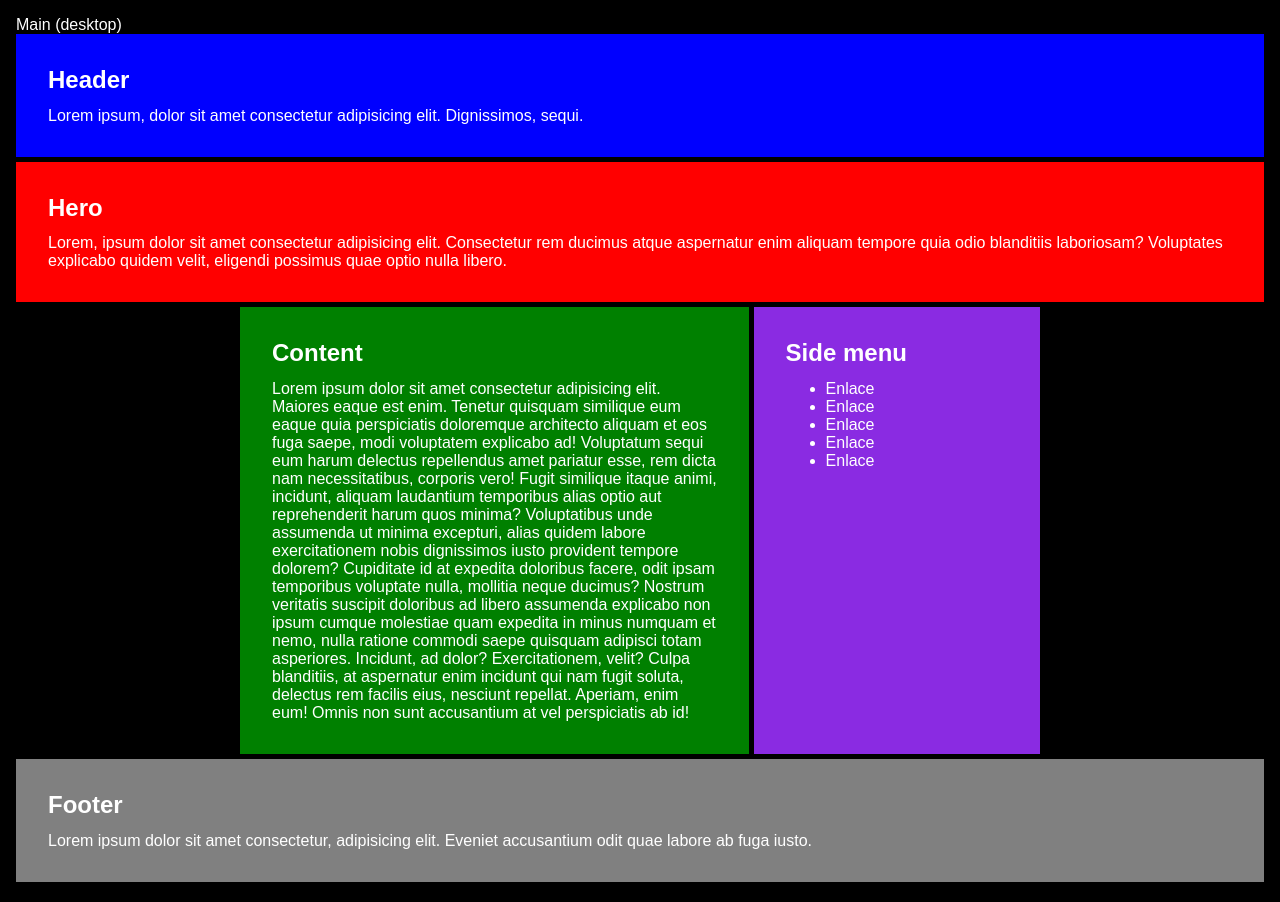
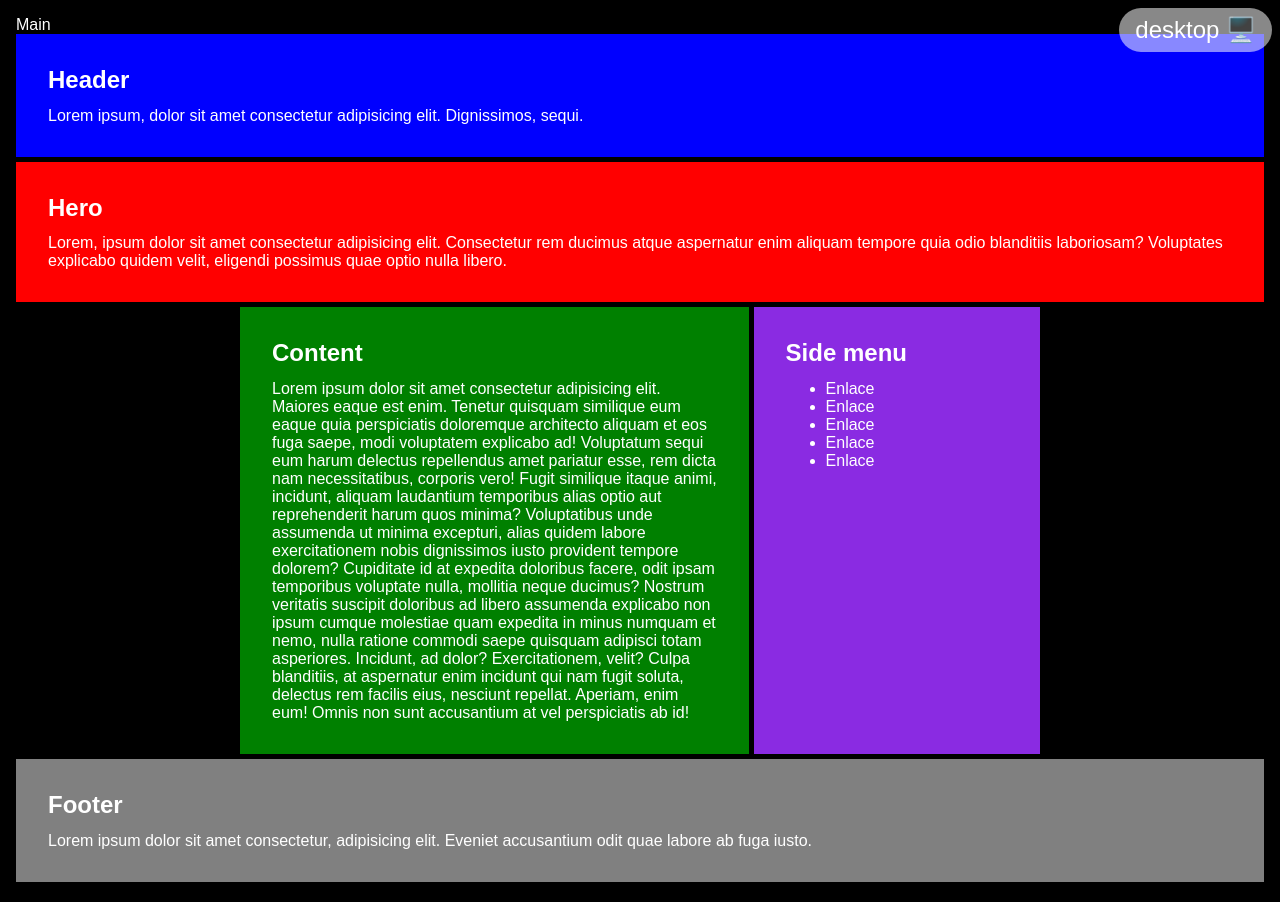
Before and after one commit to xavi-mat/boot008-css2, a plain HTML site: page index.html in a window 1280 px wide. Drawn offline with Linux system fonts and the light colour scheme.

Commit message:
Right informative tab
Right informativev tab with position fixed and device icon.

```diff
--- a/index.html
+++ b/index.html
@@ -10,11 +10,13 @@
 </head>
 
 <body>
+  <div class="side-info">
+    <span class="phone">phone &#128241;</span>
+    <span class="tablet">tablet &#128187;</span>
+    <span class="desktop">desktop &#128421;&#65039;</span>
+  </div>
   <main>
     Main
-    <span class="phone">(phone)</span>
-    <span class="tablet">(tablet)</span>
-    <span class="desktop">(desktop)</span>
     <header class="header padded">
       <h2>Header</h2>
       <p>
--- a/style.css
+++ b/style.css
@@ -49,6 +49,17 @@ footer {
     display: none;
 }
 
+.side-info {
+    position: fixed;
+    top: 0.5rem;
+    right: 0.5rem;
+    background-color: #FFFFFF88;
+    color: black;
+    padding: 0.5rem 1rem;
+    border-radius: 2rem;
+    font-size: 150%;
+}
+
 /* ---------- Tablet size ---------- */
 @media screen and (min-width: 768px) {
     .central-container {
```
Also changed, not shown: 1 other file.
